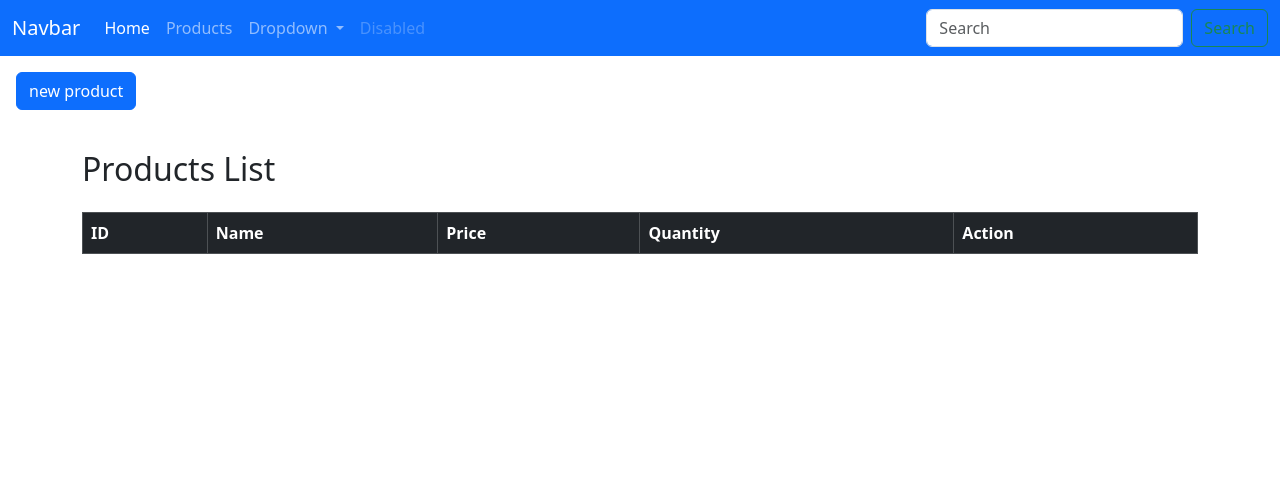
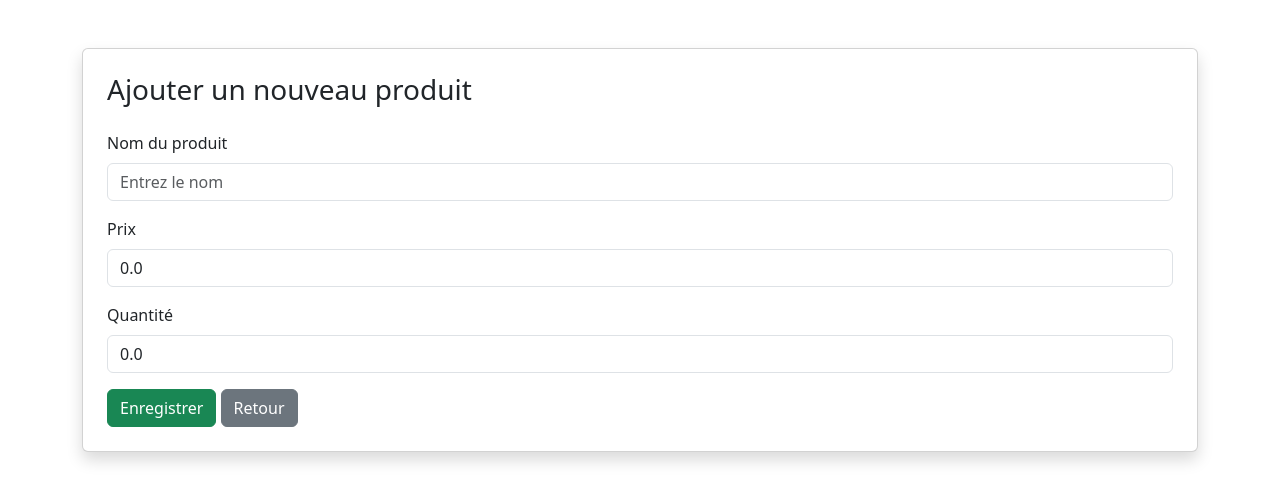
Before and after one commit to jasminematmour-eng/Java_avance, a Spring Boot app: page /newProduct in a window 1280 px wide. Shown: the top 502 px of the page. Run offline with Spring Boot 4, Linux system fonts and the light colour scheme; lists and menus that the app fills with data are empty; some libraries are stand-ins or nearby versions.

Commit message:
affichage dans new product

```diff
--- a/bdcc-psring-mvc/src/main/java/net/yassmine/bdccpsringmvc/web/ProductController.java
+++ b/bdcc-psring-mvc/src/main/java/net/yassmine/bdccpsringmvc/web/ProductController.java
@@ -4,10 +4,14 @@ package net.yassmine.bdccpsringmvc.web;
 import net.yassmine.bdccpsringmvc.entities.Product;
 import net.yassmine.bdccpsringmvc.repository.ProductRepository;
 
+import jakarta.validation.Valid;
 import org.springframework.beans.factory.annotation.Autowired;
 import org.springframework.stereotype.Controller;
 import org.springframework.ui.Model;
+import org.springframework.validation.BindingResult;
 import org.springframework.web.bind.annotation.GetMapping;
+import org.springframework.web.bind.annotation.PostMapping;
+import org.springframework.web.bind.annotation.ModelAttribute;
 import org.springframework.web.bind.annotation.RequestParam;
 
 import java.util.List;
@@ -25,19 +29,29 @@ public class ProductController {
         return "products";
     }
 
+    @GetMapping("/newProduct")
+    public String newProduct(Model model) {
+        model.addAttribute("product", new Product());
+        return "new-product";
+    }
+
+    @PostMapping("/saveProduct")
+    public String saveProduct(
+            @Valid @ModelAttribute("product") Product product,
+            BindingResult bindingResult) {
+
+        if (bindingResult.hasErrors()) {
+            return "new-product";
+        }
+
+        productRepository.save(product);
+
+        return "redirect:/index";
+    }
+
     @GetMapping("/delete")
     public String delete(@RequestParam(name = "id") Long id) {
         productRepository.deleteById(id);
         return "redirect:/index";
     }
-    @GetMapping("/")
-    public String home(){
-        return "redirect:/index";
-    }
-    @GetMapping("/newProduct")
-    public String newProduct(Model model){
-        model.addAttribute("product", new Product());
-        return "new-product";
-
-    }
 }
--- a/bdcc-psring-mvc/src/main/resources/templates/new-product.html
+++ b/bdcc-psring-mvc/src/main/resources/templates/new-product.html
@@ -1,93 +1,58 @@
 
 <!DOCTYPE html>
-<html lang="fr" xmlns:th="http://www.thymeleaf.org">
+<html xmlns:th="http://www.thymeleaf.org">
 <head>
     <meta charset="UTF-8">
-    <meta name="viewport" content="width=device-width, initial-scale=1">
-    <title>Products List</title>
-
+    <title>Nouveau produit</title>
     <link rel="stylesheet"
           th:href="@{/webjars/bootstrap/5.3.5/css/bootstrap.min.css}">
-    <script src="/webjars/bootstrap/5.3.5/js/bootstrap.bundle.js"></script>
 </head>
-
 <body>
 
-<nav class="navbar navbar-expand-lg navbar navbar-dark bg-primary">
-    <div class="container-fluid">
-        <a class="navbar-brand" href="#">Navbar</a>
-        <button class="navbar-toggler" type="button" data-bs-toggle="collapse" data-bs-target="#navbarSupportedContent" aria-controls="navbarSupportedContent" aria-expanded="false" aria-label="Toggle navigation">
-            <span class="navbar-toggler-icon"></span>
-        </button>
-        <div class="collapse navbar-collapse" id="navbarSupportedContent">
-            <ul class="navbar-nav me-auto mb-2 mb-lg-0">
-                <li class="nav-item">
-                    <a class="nav-link active" aria-current="page" th:href="@{/}">Home</a>
-                </li>
-                <li class="nav-item">
-                    <a class="nav-link" th:href="@{/index}">Products</a>
-                </li>
-                <li class="nav-item dropdown">
-                    <a class="nav-link dropdown-toggle" href="#" id="navbarDropdown" role="button" data-bs-toggle="dropdown" aria-expanded="false">
-                        Dropdown
-                    </a>
-                    <ul class="dropdown-menu" aria-labelledby="navbarDropdown">
-                        <li><a class="dropdown-item" href="#">Action</a></li>
-                        <li><a class="dropdown-item" href="#">Another action</a></li>
-                        <li><hr class="dropdown-divider"></li>
-                        <li><a class="dropdown-item" href="#">Something else here</a></li>
-                    </ul>
-                </li>
-                <li class="nav-item">
-                    <a class="nav-link disabled" href="#" tabindex="-1" aria-disabled="true">Disabled</a>
-                </li>
-            </ul>
-            <form class="d-flex">
-                <input class="form-control me-2" type="search" placeholder="Search" aria-label="Search">
-                <button class="btn btn-outline-success" type="submit">Search</button>
-            </form>
-        </div>
+<div class="container mt-5">
+    <div class="card shadow p-4">
+        <h3 class="mb-4">Ajouter un nouveau produit</h3>
+
+        <form th:action="@{/saveProduct}"
+              th:object="${product}"
+              method="post">
+
+            <div class="mb-3">
+                <label class="form-label">Nom du produit</label>
+                <input type="text" class="form-control"
+                       th:field="*{name}"
+                       placeholder="Entrez le nom">
+                <div class="text-danger" th:errors="*{name}"></div>
+            </div>
+
+            <div class="mb-3">
+                <label class="form-label">Prix</label>
+                <input type="number" step="0.01"
+                       class="form-control"
+                       th:field="*{price}"
+                       placeholder="Entrez le prix">
+                <div class="text-danger" th:errors="*{price}"></div>
+            </div>
+
+            <div class="mb-3">
+                <label class="form-label">Quantité</label>
+                <input type="number" step="0.01"
+                       class="form-control"
+                       th:field="*{quantity}"
+                       placeholder="Entrez la quantité">
+                <div class="text-danger" th:errors="*{quantity}"></div>
+            </div>
+
+            <button type="submit" class="btn btn-success">
+                Enregistrer
+            </button>
+
+            <a th:href="@{/index}" class="btn btn-secondary">
+                Retour
+            </a>
+        </form>
     </div>
-</nav>
-<div class="p-3">
-    <a class="btn btn-primary" th:href="@{/newProduct}">new product</a>
 </div>
-<div class="container mt-4">
-
-    <h2 class="mb-4">Products List</h2>
-
-    <table class="table table-bordered table-striped table-hover">
-        <thead class="table-dark">
-        <tr>
-            <th>ID</th>
-            <th>Name</th>
-            <th>Price</th>
-            <th>Quantity</th>
-            <th>Action</th>
-        </tr>
-        </thead>
-
-        <tbody>
-        <tr th:each="p : ${productList}">
-            <td th:text="${p.id}"></td>
-            <td th:text="${p.name}"></td>
-            <td th:text="${p.price}"></td>
-            <td th:text="${p.quantity}"></td>
-            <td>
-                <a class="btn btn-danger btn-sm"
-                   onclick="return confirm('Are you sure?')"
-                   th:href="@{/delete(id=${p.id})}">
-                    Delete
-                </a>
-            </td>
-        </tr>
-        </tbody>
-    </table>
-
-</div>
-
-<script th:src="@{/webjars/bootstrap/5.3.5/js/bootstrap.bundle.min.js}">
-</script>
 
 </body>
 </html>
```
Also changed, not shown: bdcc-psring-mvc/src/main/resources/templates/layout1.html (+18 -26 lines), bdcc-psring-mvc/src/main/resources/templates/products.html (+40 -19 lines).
